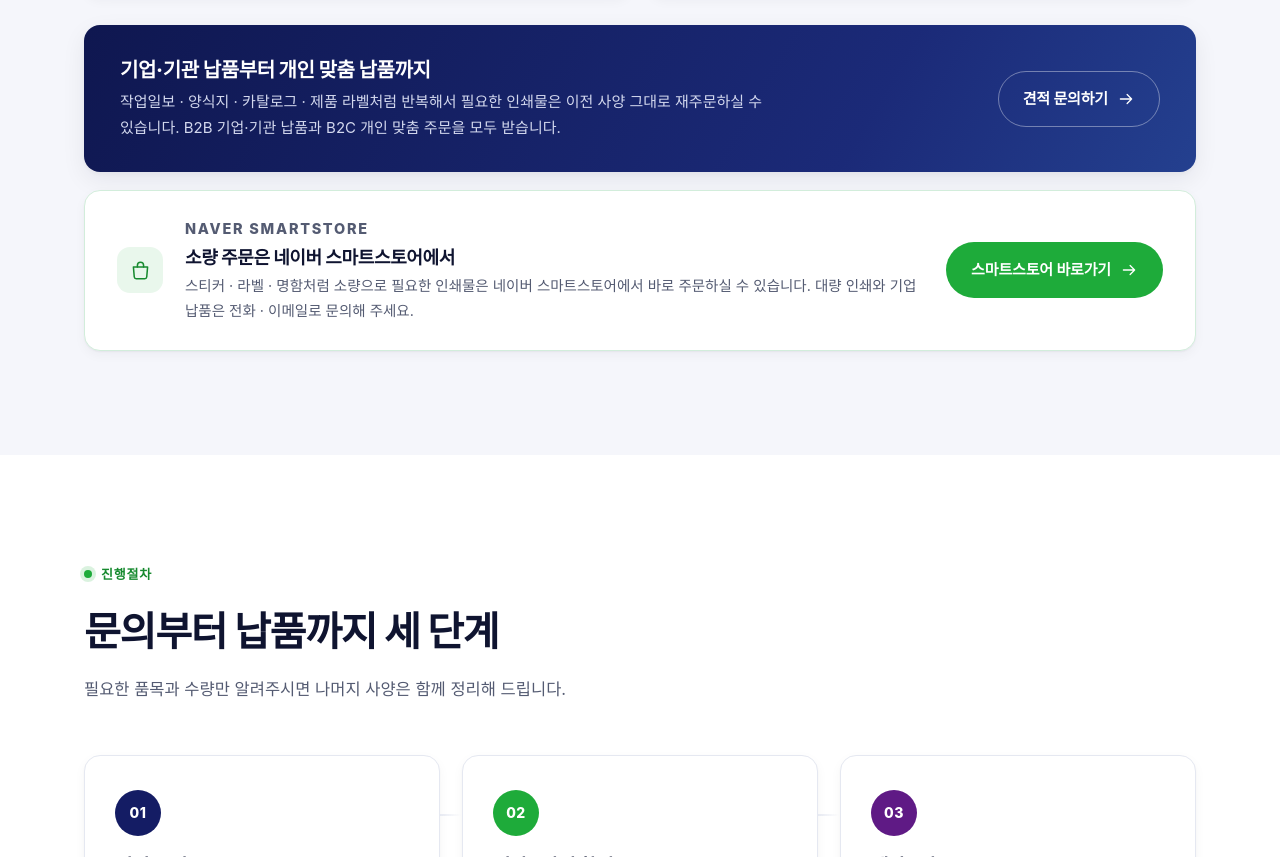
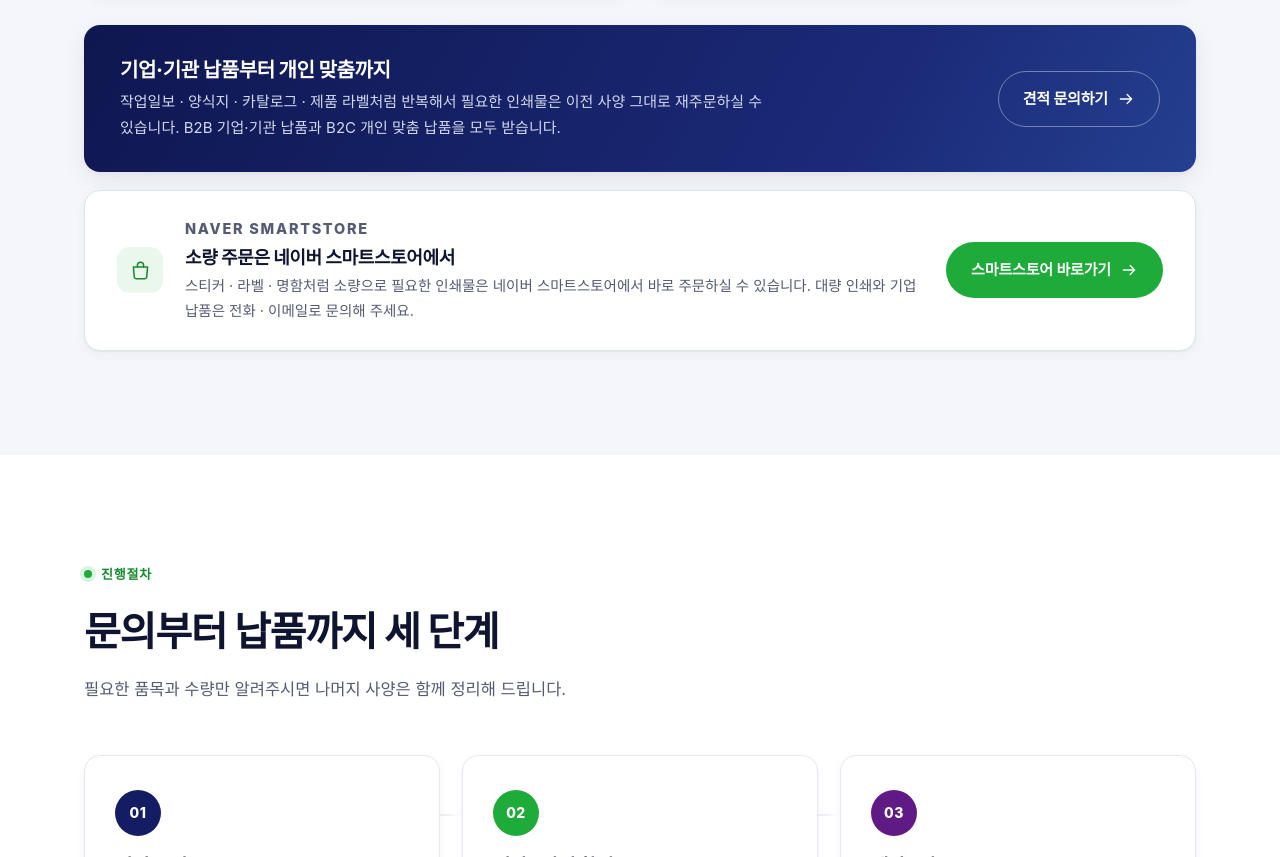
Before and after one commit to ims4386/ims4386.github.io, a plain HTML site: page index.html in a window 1280 px wide. Shown: the part 2932-3789 px from the top of the page. Drawn offline with Linux system fonts and the light colour scheme.

Commit message:
취급품목 하단 배너 문구 정리 (기업·기관 납품부터 개인 맞춤까지 / B2B·B2C 납품 모두)

```diff
--- a/index.html
+++ b/index.html
@@ -283,8 +283,8 @@
 
       <div class="b2b-note" data-reveal>
         <div class="b2b-note__text">
-          <h3>기업·기관 납품부터 개인 맞춤 납품까지</h3>
-          <p>작업일보 · 양식지 · 카탈로그 · 제품 라벨처럼 반복해서 필요한 인쇄물은 이전 사양 그대로 재주문하실 수 있습니다. B2B 기업·기관 납품과 B2C 개인 맞춤 주문을 모두 받습니다.</p>
+          <h3>기업·기관 납품부터 개인 맞춤까지</h3>
+          <p>작업일보 · 양식지 · 카탈로그 · 제품 라벨처럼 반복해서 필요한 인쇄물은 이전 사양 그대로 재주문하실 수 있습니다. B2B 기업·기관 납품과 B2C 개인 맞춤 납품을 모두 받습니다.</p>
         </div>
         <a class="btn btn--outline" href="#contact">
           견적 문의하기
```
